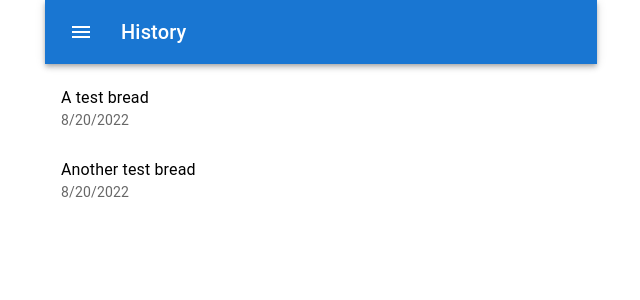
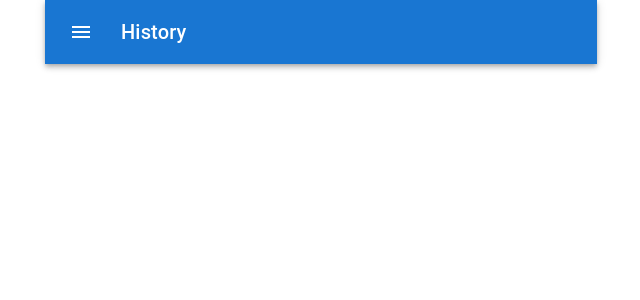
Before and after one commit to pewit90/yeastly, a React (Create React App) app: page /bugu in a window 1280 px wide. Shown: the top 300 px of the page, without its empty margins (319-959 px from the left). Built offline with nearby package versions, Linux system fonts and the light colour scheme.

Commit message:
Routing initial commit

```diff
--- a/package.json
+++ b/package.json
@@ -18,6 +18,7 @@
     "eslint-plugin-react-hooks": "^4.6.0",
     "react": "^18.2.0",
     "react-dom": "^18.2.0",
+    "react-router-dom": "^6.3.0",
     "react-scripts": "5.0.1",
     "typescript": "^4.7.4",
     "web-vitals": "^2.1.4"
--- a/src/components/App.tsx
+++ b/src/components/App.tsx
@@ -6,6 +6,7 @@ import bread2JSON from '../testing/input/bread2.json'
 import { BreadHistory } from './BreadHistory';
 import { Box } from '@mui/system';
 import { BreadView } from './BreadView';
+import { Link, Route, Routes } from 'react-router-dom';
 
 const bread1 = toBread(bread1JSON);
 const bread2 = toBread(bread2JSON);
@@ -13,12 +14,10 @@ const breads = [bread1, bread2];
 
 function App() {
   return (
-    <div className="App">
-        <Box sx={{ height: '100%' }}>
-          <BreadHistory breads={breads} />
-          {/* <BreadView bread={bread1}/> */}
-        </Box>
-    </div>
+    <Routes >
+      <Route path='/' element={<BreadHistory key='history' breads={breads} />} />
+      <Route path="bugu" element={<BreadHistory key='history2' breads={[]} />} />
+    </Routes>
   );
 }
 
--- a/src/components/BreadHistory.tsx
+++ b/src/components/BreadHistory.tsx
@@ -4,7 +4,7 @@ import MenuIcon from '@mui/icons-material/Menu';
 
 
 function BreadListItem(props: { bread: Bread}) {
-    return <ListItem>
+    return <ListItem key={props.bread.uuid}>
         <ListItemText primary={props.bread.name} secondary={props.bread.createdTimestamp.toLocaleDateString()}/>
     </ListItem>
 }
--- a/src/index.tsx
+++ b/src/index.tsx
@@ -1,5 +1,6 @@
 import React from 'react';
 import ReactDOM from 'react-dom/client';
+import { BrowserRouter } from 'react-router-dom';
 import App from './components/App';
 import './index.css';
 import reportWebVitals from './reportWebVitals';
@@ -9,7 +10,9 @@ const root = ReactDOM.createRoot(
 );
 root.render(
   <React.StrictMode>
-    <App />
+    <BrowserRouter>
+      <App />
+    </BrowserRouter>
   </React.StrictMode>
 );
 
```
Also changed, not shown: 1 other file (tests, documents, lock files or other folders).
